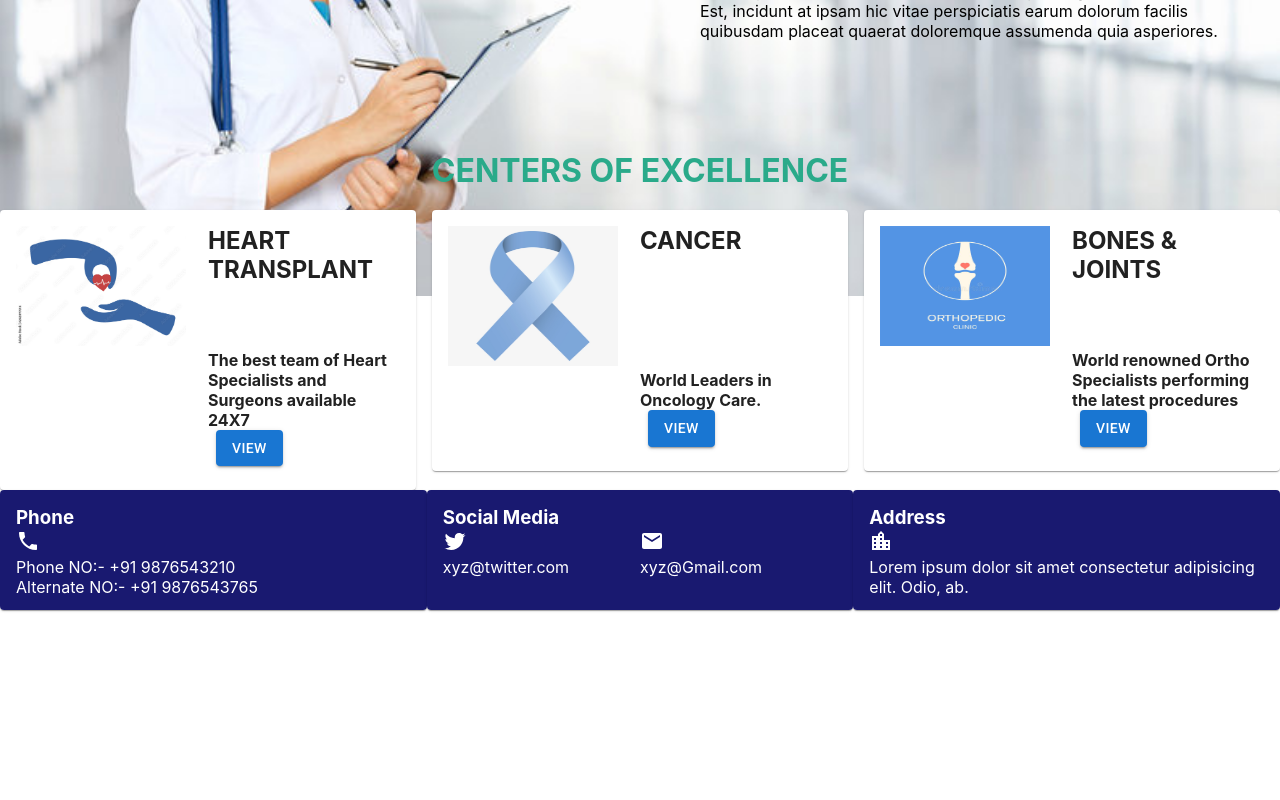
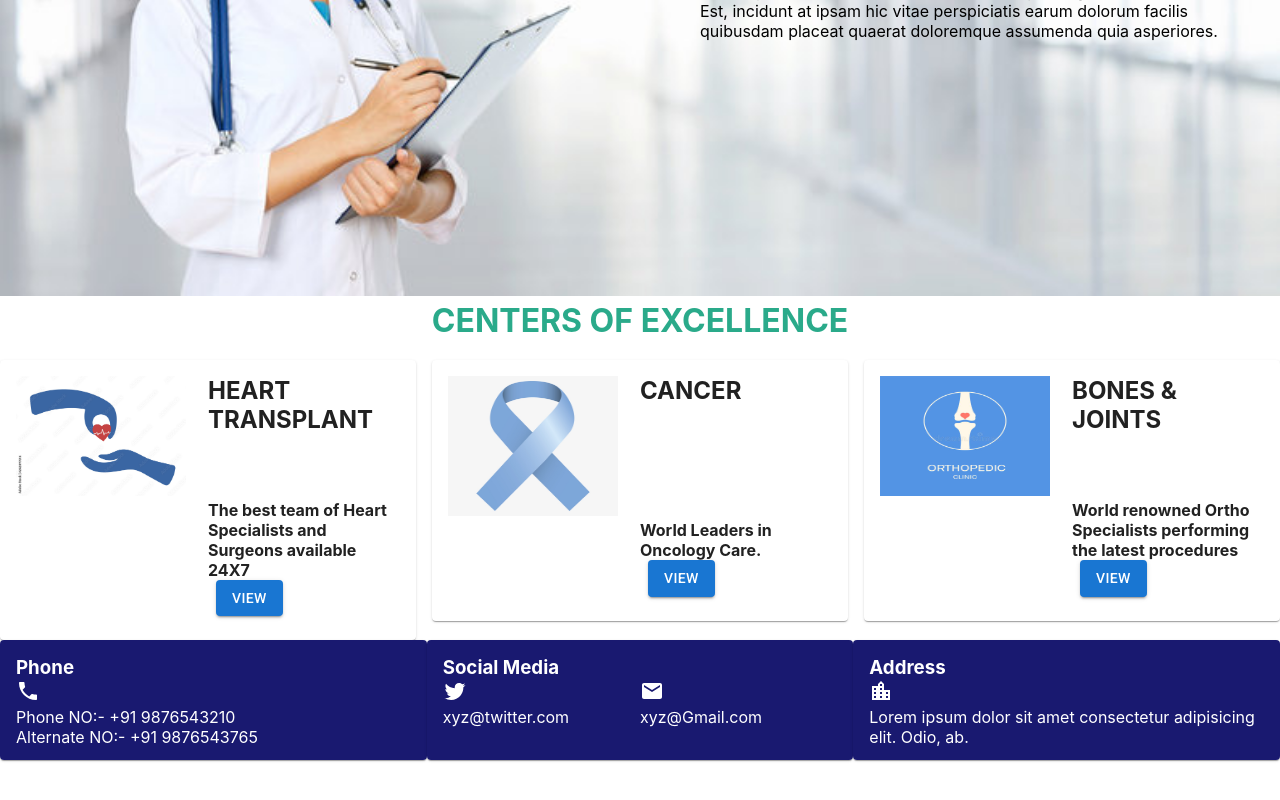
Before and after one commit to Pravin0545/HMS, a React (Create React App) app: page / in a window 1280 px wide. Shown: the part 380-1180 px from the top of the page. Built offline with nearby package versions, Linux system fonts and the light colour scheme.

Commit message:
HMS Project Pravin

```diff
--- a/src/Component/Common.css
+++ b/src/Component/Common.css
@@ -41,7 +41,7 @@ a {
 
 .homecard {
     position: relative;
-    bottom: 450px;
+    bottom: 300px;
 }
 
 .administration {
```
